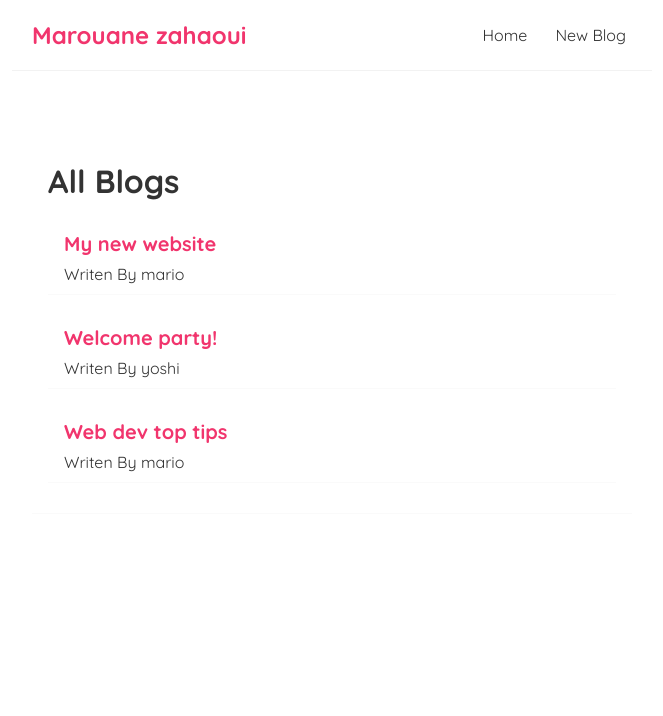
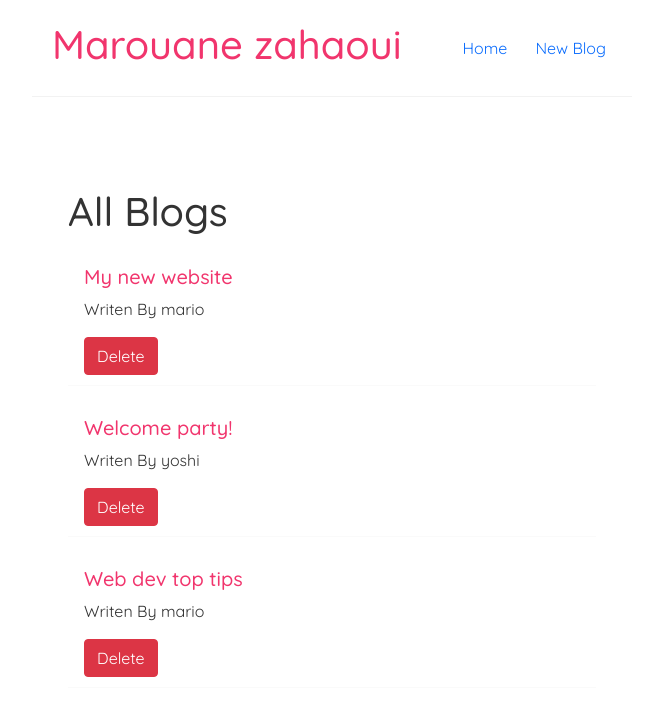
Before and after one commit to marouaneXan/app-with-react, a React (Create React App) app: page / in a window 1280 px wide. Shown: the top 716 px of the page, without its empty margins (308-971 px from the left). Built offline with nearby package versions, Linux system fonts and the light colour scheme.

Commit message:
delete blog by id

```diff
--- a/src/App.js
+++ b/src/App.js
@@ -1,5 +1,6 @@
 import Navbar from './components/Navbar';
 import Home from './components/Home';
+import "bootstrap/dist/css/bootstrap.css";
 
 function App() {
   return (
--- a/src/components/BlogList.js
+++ b/src/components/BlogList.js
@@ -1,4 +1,5 @@
-const BlogList = ({blogs,title}) => {
+const BlogList = ({blogs,title,handelDelete}) => {
+
   return (
     <div className="blog-preview">
         <h1>{title}</h1>
@@ -7,6 +8,7 @@ const BlogList = ({blogs,title}) => {
           <div className="blog-preview" key={blog.id}>
             <h2>{blog.title}</h2>
             <p>Writen By {blog.author}</p>
+            <button onClick={()=>handelDelete(blog.id)} className="btn btn-danger">Delete</button>
           </div>
         ))
       }
--- a/src/components/Home.js
+++ b/src/components/Home.js
@@ -7,9 +7,17 @@ const Home = () => {
     { title: 'Web dev top tips', body: 'lorem ipsum...', author: 'mario', id: 3 }
   ]);
 
+  //function to delete a blog
+  const handelDelete=(id)=>{
+    const newBlogs=blogs.filter(blog=>blog.id!==id)
+    setBlogs(newBlogs)
+}
+
   return (
     <div className="content">
-      <BlogList blogs={blogs} title='All Blogs'/>
+      {
+        blogs.length>0  ? <BlogList blogs={blogs} title='All Blogs' handelDelete={handelDelete}/> : <h2>There no Blog Yet</h2>
+      }
     </div>
   );
 };
```
